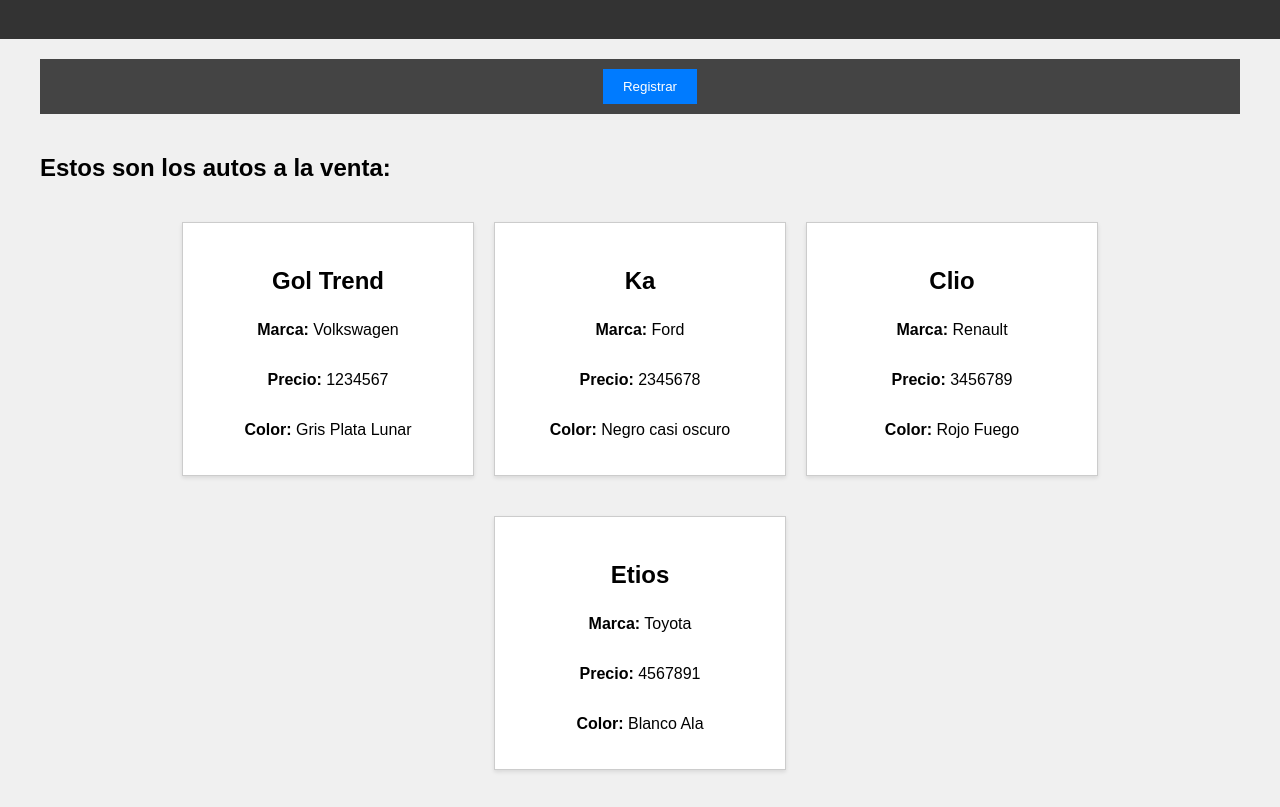
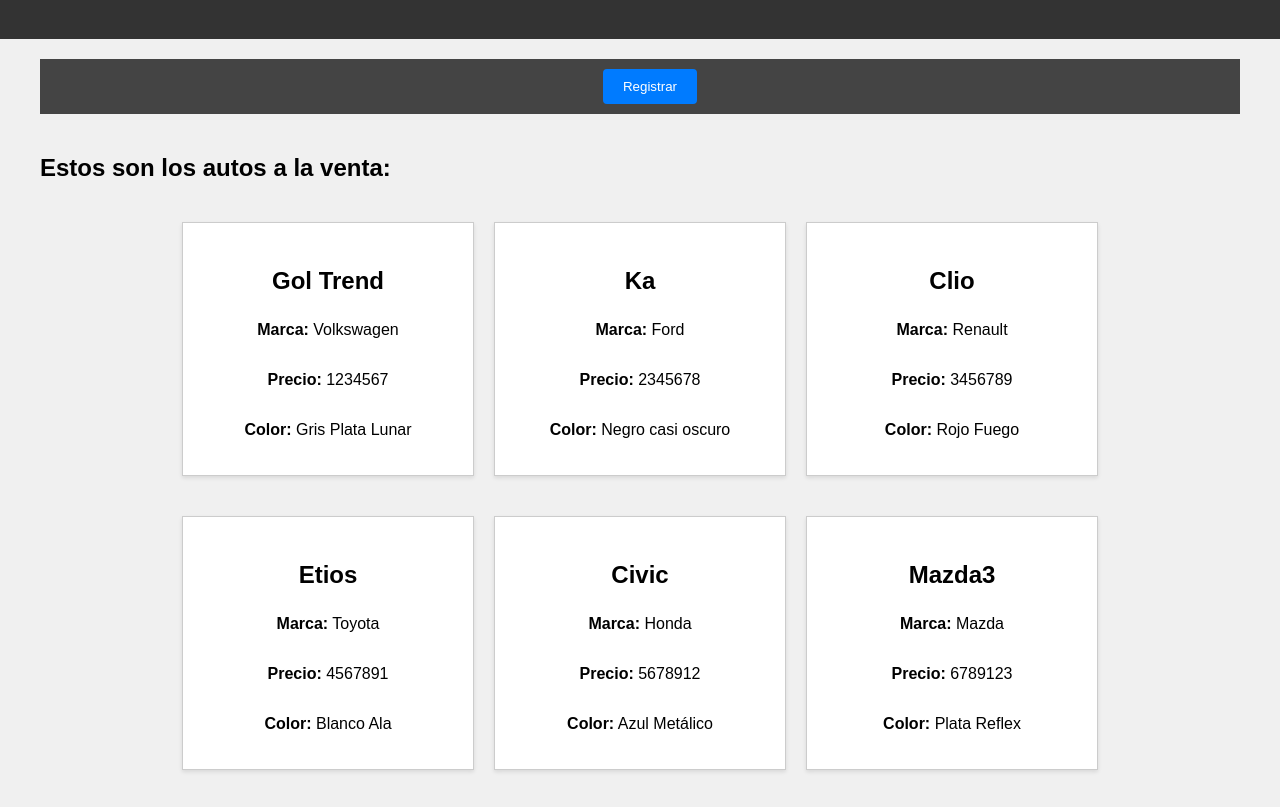
Before and after one commit to osrainero/trabajo_js, a plain HTML site: page index.html in a window 1280 px wide. Shown: the part 81-888 px from the top of the page. Drawn offline with Linux system fonts and the light colour scheme; some packages are replaced by stand-ins of ours; a script that the page names is missing.

Commit message:
Modificaciones en el JSON

```diff
--- a/autos.json
+++ b/autos.json
@@ -22,5 +22,35 @@
     "marca": "Toyota",
     "precio": 4567891,
     "color": "Blanco Ala"
+  },
+  {
+    "nombre": "Civic",
+    "marca": "Honda",
+    "precio": 5678912,
+    "color": "Azul Metálico"
+  },
+  {
+    "nombre": "Mazda3",
+    "marca": "Mazda",
+    "precio": 6789123,
+    "color": "Plata Reflex"
+  },
+  {
+    "nombre": "Focus",
+    "marca": "Ford",
+    "precio": 7891234,
+    "color": "Rojo Racing"
+  },
+  {
+    "nombre": "Corolla",
+    "marca": "Toyota",
+    "precio": 8912345,
+    "color": "Gris Claro"
+  },
+  {
+    "nombre": "Veyron",
+    "marca": "Bugatti",
+    "precio": 901235,
+    "color": "Blanco Porcelana"
   }
 ]
--- a/styles.css
+++ b/styles.css
@@ -19,7 +19,7 @@ body {
   margin: 0 auto;
   padding: 20px;
 }
-  h2{
+h2 {
   width: 100%;
 }
 
@@ -39,6 +39,7 @@ body {
   margin-right: 20px;
 }
 
+/* Actualización de estilos para botones */
 #nav button {
   background-color: #007bff;
   color: #fff;
@@ -46,19 +47,20 @@ body {
   padding: 10px 20px;
   cursor: pointer;
   transition: background-color 0.3s;
+  border-radius: 4px; /* Agregar bordes redondeados */
 }
 
 #nav button:hover {
   background-color: #0056b3;
 }
 
-
+/* Estilos para la lista de autos */
 .autos-list {
   margin-top: 20px;
   display: flex;
   flex-wrap: wrap;
-    justify-content: center; /* Centra los elementos horizontalmente */
-    gap: 20px; /* Espacio entre los elementos */
+  justify-content: center;
+  gap: 20px;
 }
 
 .auto {
@@ -70,8 +72,8 @@ body {
   box-shadow: 0 2px 4px rgba(0, 0, 0, 0.1);
   display: flex;
   flex-direction: column;
-    align-items: center; /* Centra los elementos verticalmente */
-    text-align: center; /* Centra el texto horizontalmente */
+  align-items: center;
+  text-align: center;
 }
 
 .auto h3 {
@@ -79,7 +81,6 @@ body {
   margin-bottom: 10px;
 }
 
-  /* Estilos para el formulario de compra */
 
 #compraForm {
   margin-top: 20px;
@@ -98,14 +99,12 @@ body {
   padding: 10px 20px;
   cursor: pointer;
   transition: background-color 0.3s;
+  border-radius: 4px;
 }
 
 #compraForm button:hover {
   background-color: #1e7e34;
 }
-
-  /* Estilos para el formulario de venta */
-
 .autosVenta {
   margin-top: 20px;
 }
@@ -130,6 +129,7 @@ body {
   padding: 10px 20px;
   cursor: pointer;
   transition: background-color 0.3s;
+  border-radius: 4px;
 }
 
 #autoForm button:hover {
@@ -145,8 +145,6 @@ body {
   font-size: 24px;
 }
 
-  /* Estilos responsivos */
-
 @media (max-width: 768px) {
   main {
     padding: 10px;
```
Lines whose indentation alone changed are shown as unchanged.
